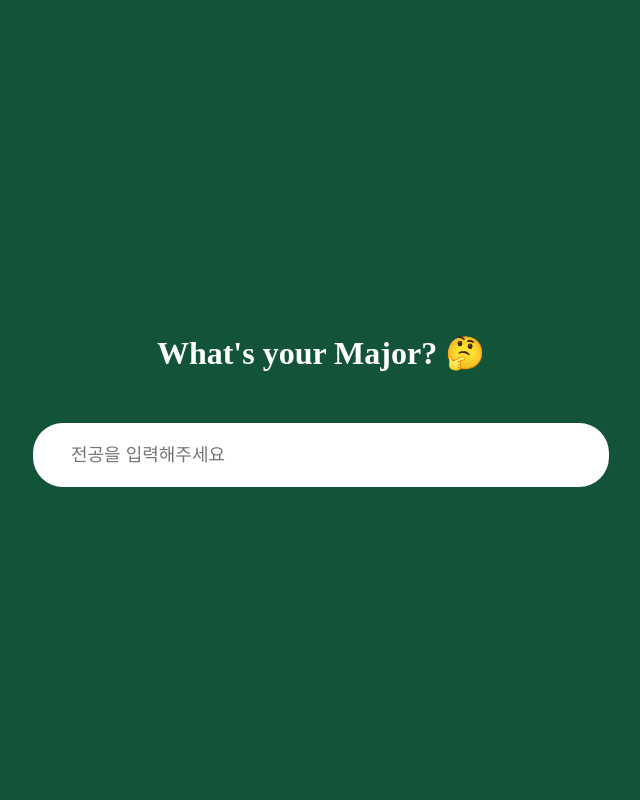
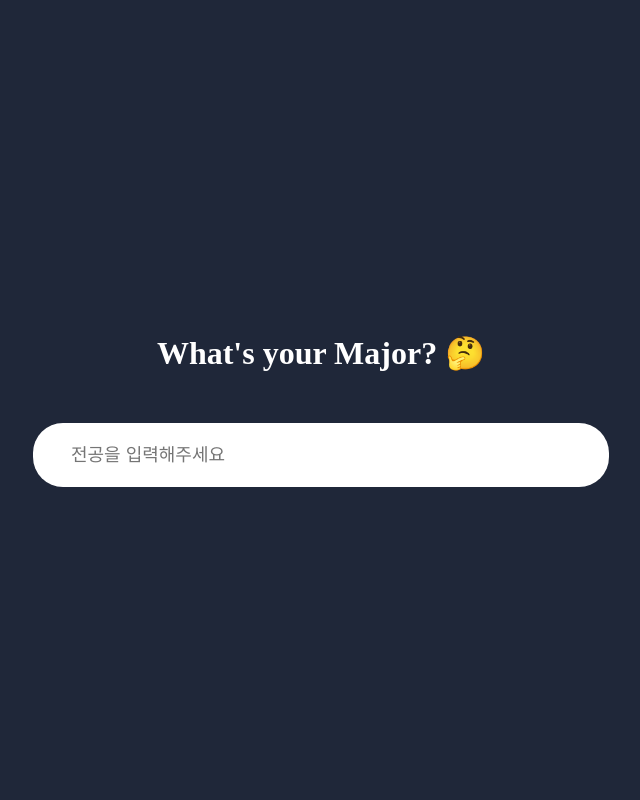
Before and after one commit to ashwon12/myCerti, a Flask app: page / in a window 1280 px wide. Shown: the whole page, without its empty margins (319-959 px from the left). Run offline with Flask 2, Linux system fonts and the light colour scheme; some libraries are stand-ins or nearby versions.

Commit message:
Modify background color 변경

```diff
--- a/static/init.css
+++ b/static/init.css
@@ -1,10 +1,9 @@
 html, body {
-    background-color: #135438;
+    background-color: #1F2739;
     color: #fff;
     height: 100%;
     margin: 0;
 }
-
 
 #wrap {
     width: 100%;
```
